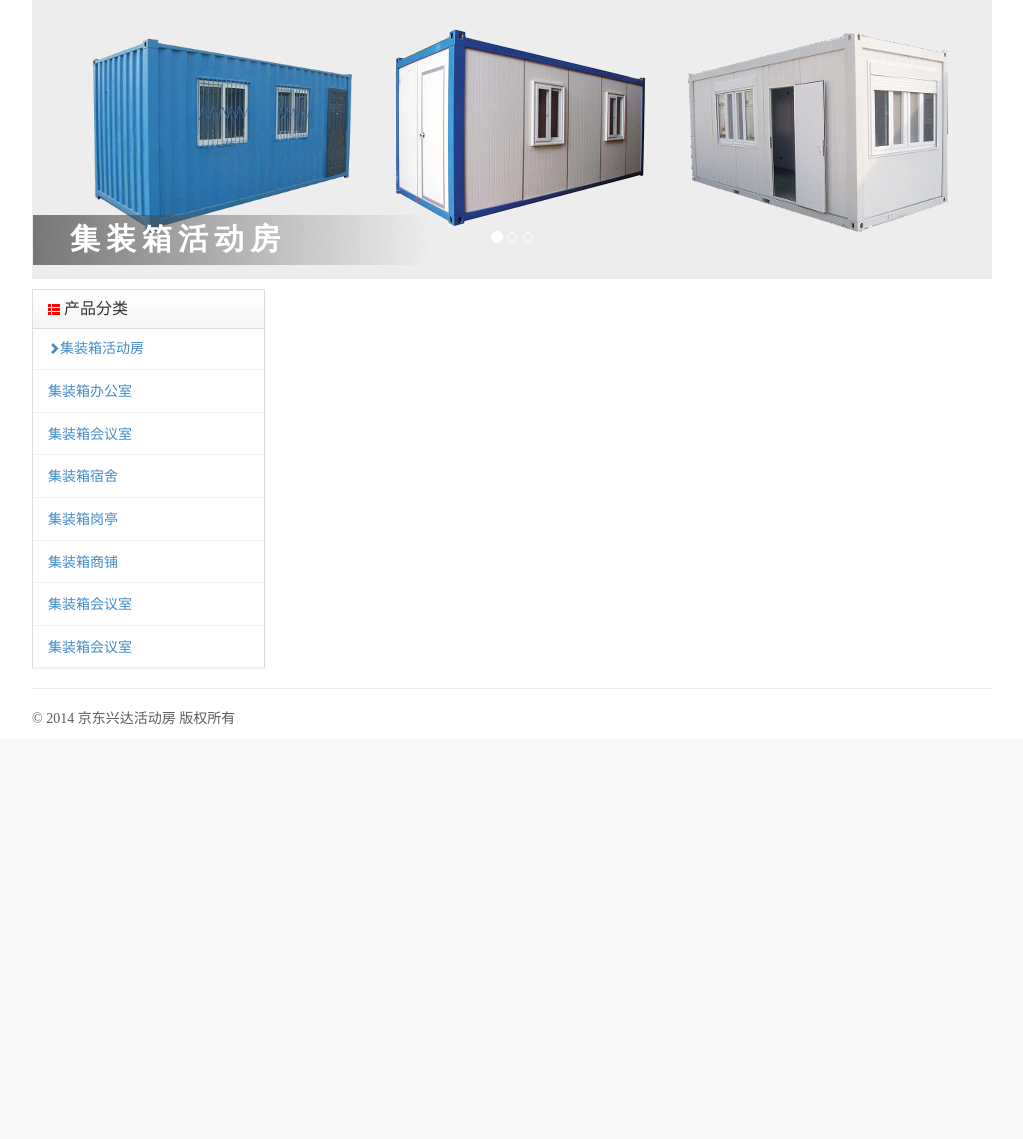
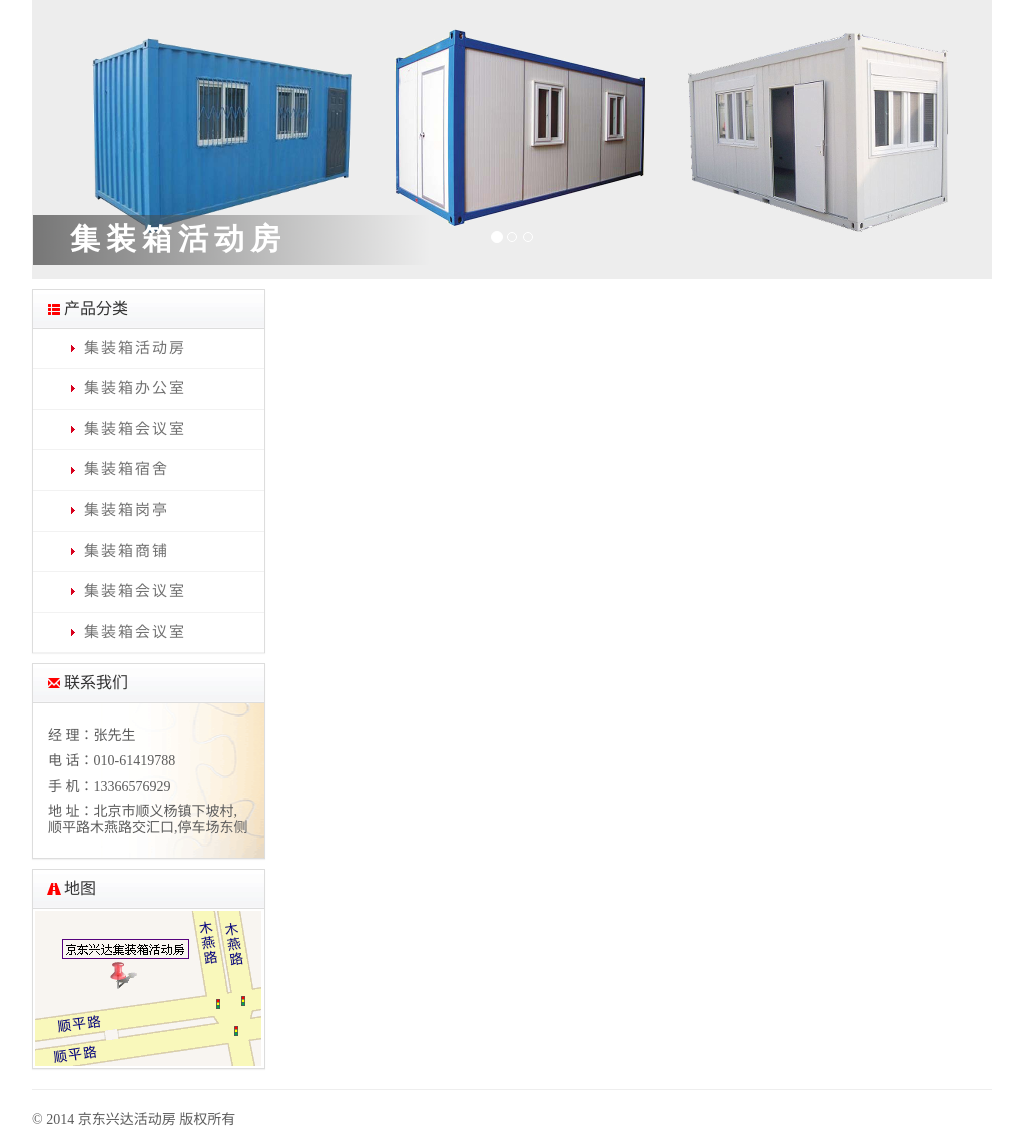
Before and after one commit to huanzhang/jdxdhdf.com, a PHP site: page /about.php in a window 1280 px wide. Shown: the part 138-1277 px from the top of the page, without its empty margins (128-1151 px from the left). Before the commit the page ends 863 px from the top, so only its background shows below. Run offline with PHP 8.4, Linux system fonts and the light colour scheme; some libraries are stand-ins or nearby versions.

Commit message:
Make contact panel and map panel as single php script

```diff
--- /dev/null
+++ b/include/contact_panel.php
@@ -0,0 +1,18 @@
+<div class="row myPanel">
+  <div id="contactPanel" class="col-xs-12 leftPanel">
+    <div class="panel panel-default">
+      <div class="panel-heading">
+          <h3 class="panel-title">
+            <span class="glyphicon glyphicon-envelope"></span>
+            <a href="/contact.php">联系我们</a>
+          </h3>
+      </div>
+      <div class="panel-body">
+          <h5>经 理：张先生</h5>
+          <h5>电 话：010-61419788</h5>
+          <h5>手 机：13366576929</h5>
+          <h5>地 址：北京市顺义杨镇下坡村,顺平路木燕路交汇口,停车场东侧</h5>
+      </div>
+    </div>
+  </div>
+</div>
--- /dev/null
+++ b/include/map_panel.php
@@ -0,0 +1,15 @@
+<div class="row myPanel">
+  <div id ="mapPanel" class="col-xs-12 leftPanel">
+    <div class="panel panel-default">
+      <div class="panel-heading">
+          <h3 class="panel-title">
+            <span class="glyphicon glyphicon-road"></span>
+            <a href="/contact.php">地图</a>
+          </h3>
+      </div>
+      <div class="panel-body" style="height:159px;padding:2px;">
+        <a href="/contact.php"><img src="/images/map.png"></a>
+      </div>
+    </div>
+  </div>
+</div>
--- a/include/sider2.php
+++ b/include/sider2.php
@@ -10,7 +10,7 @@
       </div>
       <div class="panel-body">
         <ul class="nav nav-pills nav-stacked">
-          <li><a href="#"><small><span class="glyphicon glyphicon-chevron-right"></span></small>集装箱活动房</a></li>
+          <li><a href="#">集装箱活动房</a></li>
           <li><a href="#">集装箱办公室</a></li>
           <li><a href="#">集装箱会议室</a></li>
           <li><a href="#">集装箱宿舍</a></li>
@@ -23,4 +23,8 @@
     </div>
   </div>
 </div>
+
+<?php include "include/contact_panel.php"?>
+
+<?php include "include/map_panel.php"?>
 <!--== End Sider2 ==-->
--- a/style.css
+++ b/style.css
@@ -197,10 +197,18 @@ body {
     border-bottom-width: 1px;
 }
 #siderNav .panel-body a {
-    color: #428bca;
+    padding-left: 13px;
+    margin-left: 38px;
+    background: url(/images/list_arrow_red.gif) no-repeat;
+    background-position: left center;
+    letter-spacing: 2px;
+    font-size: 15px;
 }
-#siderNav .panel-body a:hover {
-     color: #e6002c;
+#siderNav .panel-body li {
+    margin-top: 0px;
+}
+#siderNav .panel-body li:hover {
+    background: url(/images/sidernavbg.gif) left repeat-x;
 }
 #siderNav .panel-default {
     border-bottom-width: 0px;
```
Also changed, not shown: include/sider1.php (+4 -33 lines), images/sidernavbg.gif (added).
